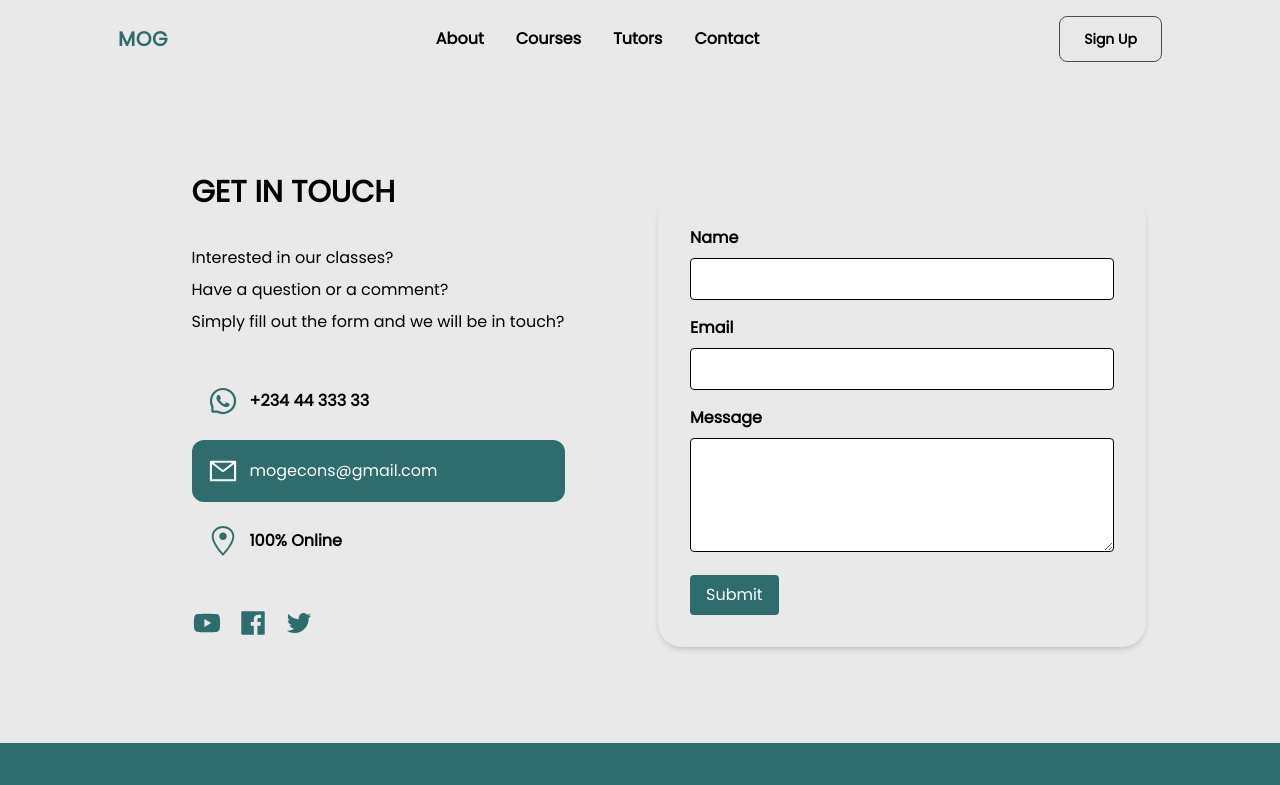
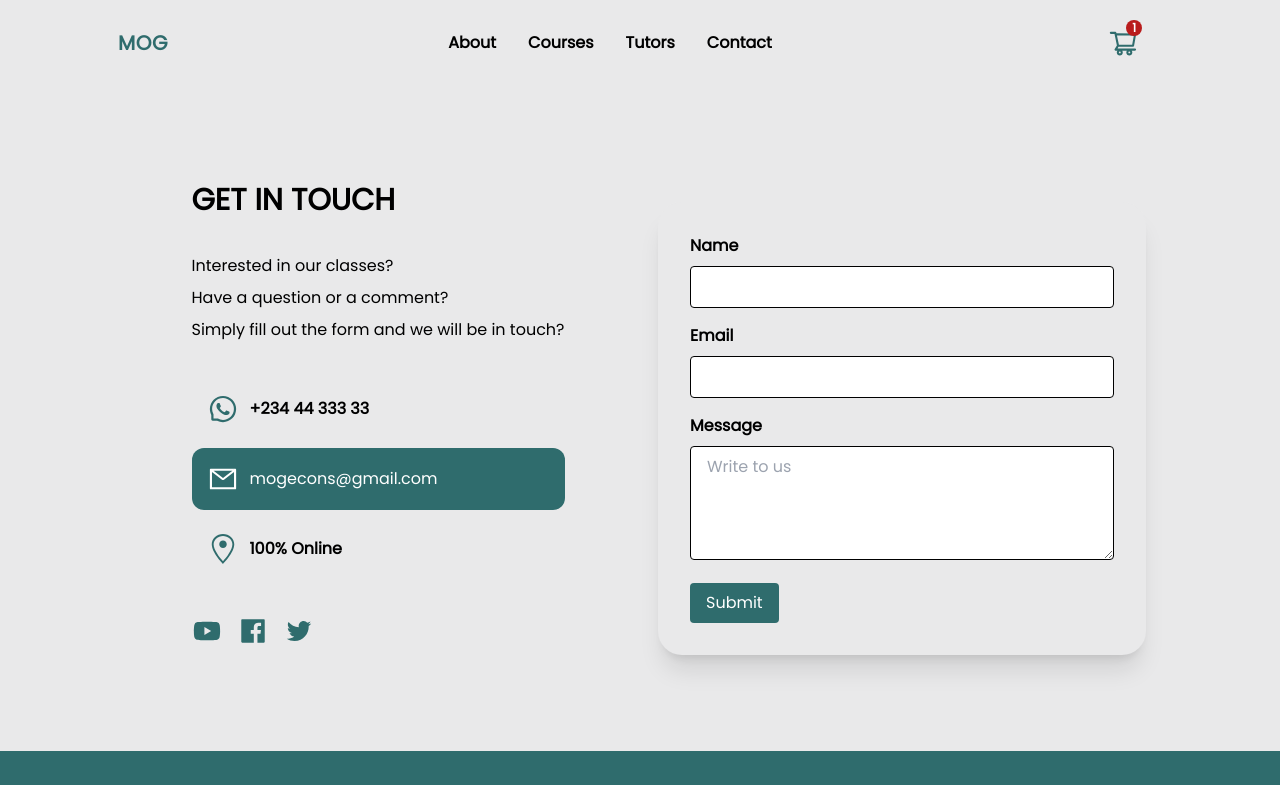
Before and after one commit to IsraelBosun/school-website, a React (Vite) app: page /contactus in a window 1280 px wide. Shown: the top 785 px of the page. Built offline with nearby package versions, Linux system fonts and the light colour scheme.

Commit message:
added cart-icon

```diff
--- a/src/ContactUs.jsx
+++ b/src/ContactUs.jsx
@@ -34,7 +34,7 @@ const ContactUs = () => {
             </div>
            </div>
 
-           <div className='mt-5 bg-Solitude shadow-md text-gray-500 opacity- p-8 rounded-3xl' >
+           <div className='mt-5 bg-Solitude shadow-xl text-gray-500 opacity- p-8 rounded-3xl' >
             {/* Your Name
             <form action="" className='flex flex-col gap-3'>
                 <input  type="text" />
@@ -47,14 +47,14 @@ const ContactUs = () => {
 
 <form className="max-w-md mx-auto">
       <label htmlFor="name" className="block mb-2 font-semibold">Name</label>
-      <input type="text" id="name" name="name" className="w-full px-4 py-2 mb-4 border rounded outline-Teal" />
+      <input type="text" id="name" name="name" className="w-full px-4 py-2 mb-4 border rounded outline-Teal"  />
       <label htmlFor="email" className="block mb-2 font-semibold">Email</label>
       <div className="relative flex">
-        <input type="email" id="email" name="email" className="w-full px-4 py-2 mb-4 border rounded"  />
+        <input type="email" id="email" name="email" className="w-full px-4 py-2 mb-4 border rounded outline-Teal"  />
         {/* <AiOutlineMail className="absolute left-2  top-1 text-3xl  text-Teal" /> */}
       </div>
       <label htmlFor="message" className="block mb-2 font-semibold">Message</label>
-      <textarea id="message" name="message" rows="4" className="w-full px-4 py-2 mb-4 border rounded" />
+      <textarea id="message" name="message" rows="4" className="w-full px-4 py-2 mb-4 border rounded outline-Teal" placeholder='Write to us' />
       <button type="submit" className=" bg-Teal text-white  px-4 py-2 rounded hover:bg-blue-600">Submit</button>
     </form>
 
--- a/src/CoursesS.jsx
+++ b/src/CoursesS.jsx
@@ -102,7 +102,7 @@ const CoursesS = () => {
     <Header title = "Our Courses" image = {About}>
     Discover our wide range of economics courses and find the perfect one for your goals!
     </Header>
-    <div className='section'>
+    <div className=''>
 
 
         <div className='px-[30px] py-6 max-w-[1170px] mx-auto flex flex-col lg:flex-row justify-between gap-4 lg:gap-x-3 relative lg:-top-4 lg:shadow-1 bg-white lg:bg-transparent lg:backdrop-blur rounded-lg'>
@@ -168,7 +168,7 @@ const CoursesS = () => {
                 <RiSearch2Line />
             </button>
         </div>
-        <div className=' grid md:grid-cols-3 sm:grid-cols-2 mt-12 gap-8'>
+        <div className='section grid md:grid-cols-3 sm:grid-cols-2  gap-8'>
         {
             course.map((course) => {
                 return <CoursesBody className = "hidden" key={course.id} {...course} />
--- a/src/components/Navbar/MobileNavLinks.jsx
+++ b/src/components/Navbar/MobileNavLinks.jsx
@@ -1,5 +1,5 @@
 import React from 'react'
-import { Link } from "react-scroll"
+import { Link } from "react-router-dom"
 const MobileNavLinks = ({setToggle, link, href}) => {
   return (
     <li className = "list-none cursor-pointer mr-8">
--- a/src/components/Navbar/Navbar.jsx
+++ b/src/components/Navbar/Navbar.jsx
@@ -4,6 +4,7 @@ import { HiMenuAlt1, HiX } from "react-icons/hi";
 import MobileNavLinks from "./MobileNavLinks";
 import NavLink from "./NavLink";
 import { Link } from "react-router-dom"
+import { AiOutlineShoppingCart } from "react-icons/ai"
 import { motion } from "framer-motion";
 
 
@@ -47,8 +48,9 @@ const Navbar = () => {
               return <NavLink key={navLink.id} {...navLink} />;
             })}
           </div>
-          <button className="py-3 px-6 font-bold text-sm border border-solid rounded-lg border-gray">
-            Sign Up
+          <button className="relative py-3 px-6 font-bold text-Teal text-3xl">
+            <AiOutlineShoppingCart />
+            <div className="absolute top-1 right-5  w-[20%] text-xs bg-red-700 text-white  rounded-[100%]">1</div>
           </button>
           {toggle && (
             <motion.div
```
